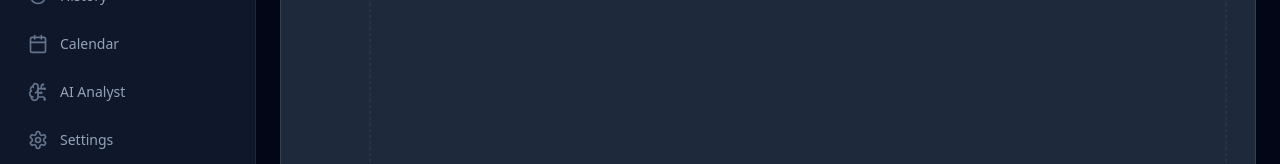
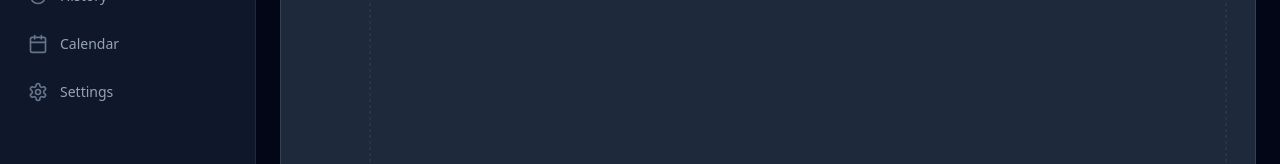
Before and after one commit to waqas9291/Trade-Journal-2.0, a React (Vite) app: page / in a window 1280 px wide. Shown: the part 359-523 px from the top of the page. Built offline with nearby package versions, Linux system fonts and the light colour scheme.

Commit message:
Update Layout.tsx

```diff
--- a/src/components/Layout.tsx
+++ b/src/components/Layout.tsx
@@ -1,5 +1,5 @@
 import React, { useState } from 'react';
-import { LayoutDashboard, History, Calendar, BrainCircuit, BarChart2, Wallet, Upload, Download, Crosshair, Menu, X, Settings, Calculator } from 'lucide-react';
+import { LayoutDashboard, History, Calendar, BarChart2, Wallet, Upload, Download, Crosshair, Menu, X, Settings, Calculator } from 'lucide-react';
 import { Account } from '../types';
 
 interface LayoutProps {
@@ -25,17 +25,17 @@ export const Layout: React.FC<LayoutProps> = ({
 }) => {
   const [isMobileMenuOpen, setIsMobileMenuOpen] = useState(false);
 
+  // Removed AI Analyst from navItems
   const navItems = [
     { id: 'dashboard', label: 'Dashboard', icon: LayoutDashboard },
     { id: 'analytics', label: 'Analytics', icon: BarChart2 },
     { id: 'calculator', label: 'Calculator', icon: Calculator },
     { id: 'history', label: 'History', icon: History },
     { id: 'calendar', label: 'Calendar', icon: Calendar },
-    { id: 'ai', label: 'AI Analyst', icon: BrainCircuit },
     { id: 'settings', label: 'Settings', icon: Settings },
   ] as const;
 
-  const handleNavClick = (id: typeof navItems[number]['id']) => {
+  const handleNavClick = (id: any) => {
       onNavigate(id);
       setIsMobileMenuOpen(false);
   };
```
